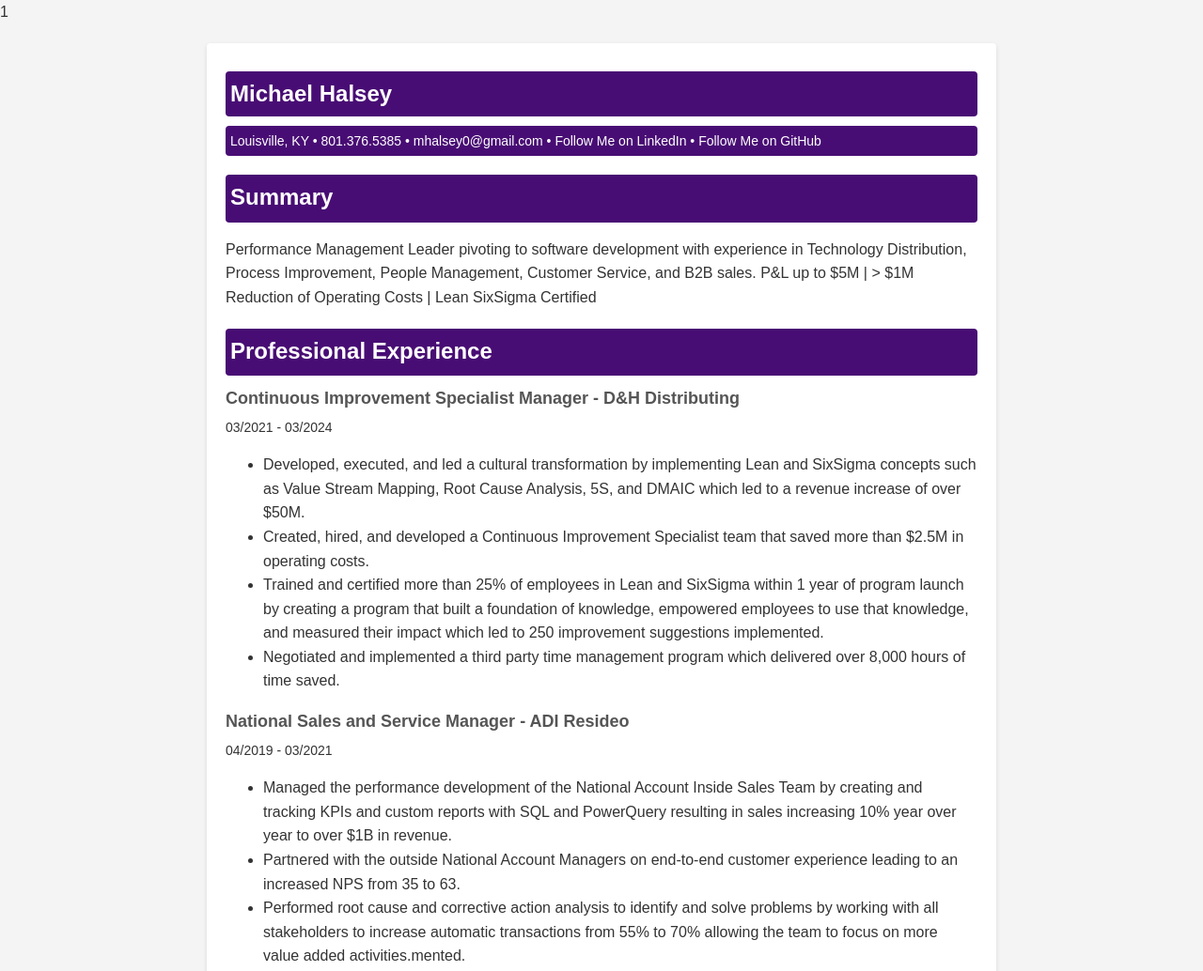
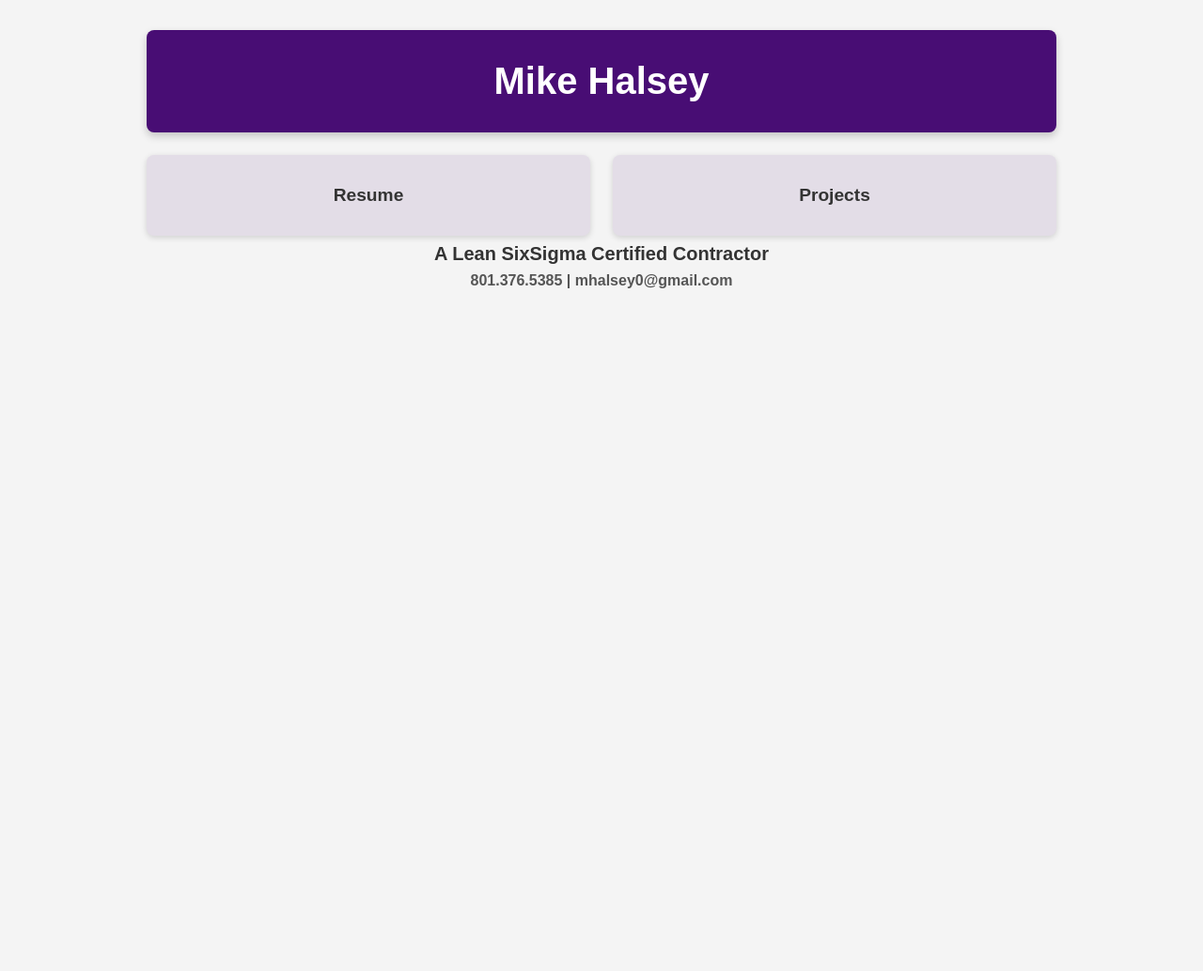
Before and after one commit to mhalsey0/mhalsey0.github.io, a plain HTML site: page index.html in a window 1280 px wide. Shown: the top 1034 px of the page at 94% size. After the commit the page ends 800 px from the top, so only its background shows below. Drawn offline with Linux system fonts and the light colour scheme.

Commit message:
added landing pageand css for page

```diff
--- /dev/null
+++ b/CSS/index.css
@@ -0,0 +1,100 @@
+
+* {
+    margin: 0;
+    padding: 0;
+    box-sizing: border-box;
+}
+
+body {
+    font-family: Arial, sans-serif;
+    background-color: #f4f4f4;
+    color: #333;
+    padding: 1rem;
+}
+
+
+main {
+    display: grid;
+    grid-template-columns: 1fr;
+    gap: 1.5rem;
+    max-width: 1000px;
+    margin: auto;
+    padding: 1rem;
+}
+
+
+h1 {
+    font-size: 2.5rem;
+    text-align: center;
+    background-color: #480d74;
+    color: white;
+    padding: 2rem;
+    border-radius: 8px;
+    box-shadow: 0 4px 8px rgba(0,0,0,0.2);
+}
+
+/* Subheadings */
+h2 {
+    text-align: center;
+    font-size: 1.25rem;
+    margin-top: -1rem;
+}
+
+.contact-info {
+    font-size: 1rem;
+    color: #555;
+}
+
+/* Cards */
+#resume-card,
+#projects-card {
+    background-color: #470d7419;
+    padding: 2rem;
+    border-radius: 8px;
+    box-shadow: 0 2px 6px rgba(0,0,0,0.15);
+    transition: transform 0.3s ease, box-shadow 0.3s ease;
+    text-align: center;
+    font-size: larger;
+    font-weight: 800;
+}
+
+#resume-card:hover,
+#projects-card:hover {
+    transform: scale(1.02);
+    box-shadow: 0 6px 16px rgba(0,0,0,0.2);
+}
+
+#resume-card a,
+#projects-card a {
+    display: block;
+    height: 100%;
+    width: 100%;
+    text-decoration: none;
+    color: inherit;
+}
+
+@media (min-width: 768px) {
+    main {
+        grid-template-columns: repeat(2, 1fr);
+        grid-template-rows: auto auto;
+        grid-template-areas:
+            "banner banner"
+            "resume projects";
+    }
+
+    h1 {
+        grid-area: banner;
+    }
+
+    #resume-card {
+        grid-area: resume;
+    }
+
+    #projects-card {
+        grid-area: projects;
+    }
+
+    h2, .contact-info {
+        grid-column: span 2;
+    }
+}
--- a/index.html
+++ b/index.html
@@ -1,122 +1,24 @@
 <!DOCTYPE html>
 <html lang="en">
 <head>
-        <meta charset="UTF-8" />
-        <meta name="viewport" content="width=device-width, initial-scale=1.0" />
-        <title>Michael Halsey's Resume</title>
+    <meta charset="UTF-8">
+    <meta name="viewport" content="width=device-width, initial-scale=1.0">
+    <title>Home Page</title>
+    <link rel="stylesheet" href="./CSS/index.css">
 </head>
-
-    <link rel="stylesheet" href="styles.css">
-
 <body>
-        <div class="flex-container">
-            <div>1</div>
-            <main class="container">
-                <section class="header">
-                    <h1>Michael Halsey</h1>
-                    <p class="contact">
-                        Louisville, KY &bull;
-                        801.376.5385 &bull;
-                        <a href="mailto:mhalsey0@gmail.com">
-                            mhalsey0@gmail.com
-                        </a>&bull;
-                        <a href="linkedin.com/in/michael-halsey-41104b8b/">Follow Me on LinkedIn</a> &bull;
-                        <a href="github.com/mhalsey0">Follow Me on GitHub</a>
-                    </p>
-                </section>
-                <section class="section">
-                    <h2>Summary</h2>
-                    <p>
-                        Performance Management Leader pivoting to software development with experience in Technology
-                        Distribution, Process Improvement, People Management, Customer Service, and B2B sales.
-                        P&L up to $5M | > $1M Reduction of Operating Costs | Lean SixSigma Certified
-                    </p>
-                </section>
-                <section class="section">
-                    <h2>Professional Experience</h2>
-                    <div class="item">
-                        <h3>Continuous Improvement Specialist Manager - D&H Distributing</h3>
-                        <p>03/2021 - 03/2024</p>
-                        <p>
-                            <ul>
-                                <li>
-                                    Developed, executed, and led a cultural transformation by implementing Lean and SixSigma
-                                    concepts such as Value Stream Mapping, Root Cause Analysis, 5S, and DMAIC which led to a
-                                    revenue increase of over $50M.
-                                </li>
-                                <li>
-                                    Created, hired, and developed a Continuous Improvement Specialist team that saved more than
-                                    $2.5M in operating costs.
-                                </li>
-                                <li>
-                                    Trained and certified more than 25% of employees in Lean and SixSigma within 1 year of
-                                    program launch by creating a program that built a foundation of knowledge, empowered
-                                    employees to use that knowledge, and measured their impact which led to 250 improvement
-                                    suggestions implemented.
-                                </li>
-                                <li>
-                                    Negotiated and implemented a third party time management program which delivered over 8,000
-                                    hours of time saved.
-                                </li>
-                            </ul>
-                        </p>
+    <main>
+        <h1>Mike Halsey</h1>
+        <h2>A Lean SixSigma Certified Contractor</h2>
+        <h2 class="contact-info">801.376.5385 | mhalsey0@gmail.com</h2>
+        <div id="resume-card">
+            <p>Resume</p>
+            <a href="./resume.html"></a>
         </div>
-                    <div class="item">
-                        <h3>National Sales and Service Manager - ADI Resideo</h3>
-                        <p>04/2019 - 03/2021</p>
-                        <p>
-                            <ul>
-                                <li>
-                                    Managed the performance development of the National Account Inside Sales Team by creating
-                                    and tracking KPIs and custom reports with SQL and PowerQuery resulting in sales increasing
-                                    10% year over year to over $1B in revenue.
-                                </li>
-                                <li>
-                                    Partnered with the outside National Account Managers on end-to-end customer experience
-                                    leading to an increased NPS from 35 to 63.
-                                </li>
-                                <li>
-                                    Performed root cause and corrective action analysis to identify and solve problems by working
-                                    with all stakeholders to increase automatic transactions from 55% to 70% allowing the team to
-                                    focus on more value added activities.mented.
-                                </li>
-                            </ul>
-                        </p>
+        <div id="projects-card">
+            <p>Projects</p>
+            <a href="./projects.html"></a>
         </div>
-                </section>
-                <div class="section">
-                    <h2>Certifications</h2>
-                    <div class="item">
-                        <h3>Software Development with C# - Code:You</h3>
-                        <p>2024</p>
-                    </div>
-                    <div class="item">
-                        <h3>Lean SixSigma Greenbelt - Honeywell</h3>
-                        <p>2016</p>
-                    </div>
-                </section>
-                <section class="section">
-                    <h2>Skills</h2>
-                    <div class="skills">
-                        <ul>
-                            <li>C#</li>
-                            <li>.NET</li>
-                            <li>HTML</li>
-                            <li>CSS</li>
-                            <li>JavaScript</li>
-                            <li>Python</li>
-                            <li>Team Leadership</li>
-                            <li>People Management</li>
-                        </ul>
-                    </div>
-                </section>
-                <section class="section">
-                    <h2>Projects</h2>
-                    <a href="projects.html">View my projects here!</a>
-                </section>
-
     </main>
-            <div>2</div>
-        </div>
 </body>
 </html>
```
Also changed, not shown: projects.html (+1 -1 lines), resume.html (added, +122 -0 lines), CSS/styles.css (renamed from styles.css). Lines whose indentation alone changed are shown as unchanged.
